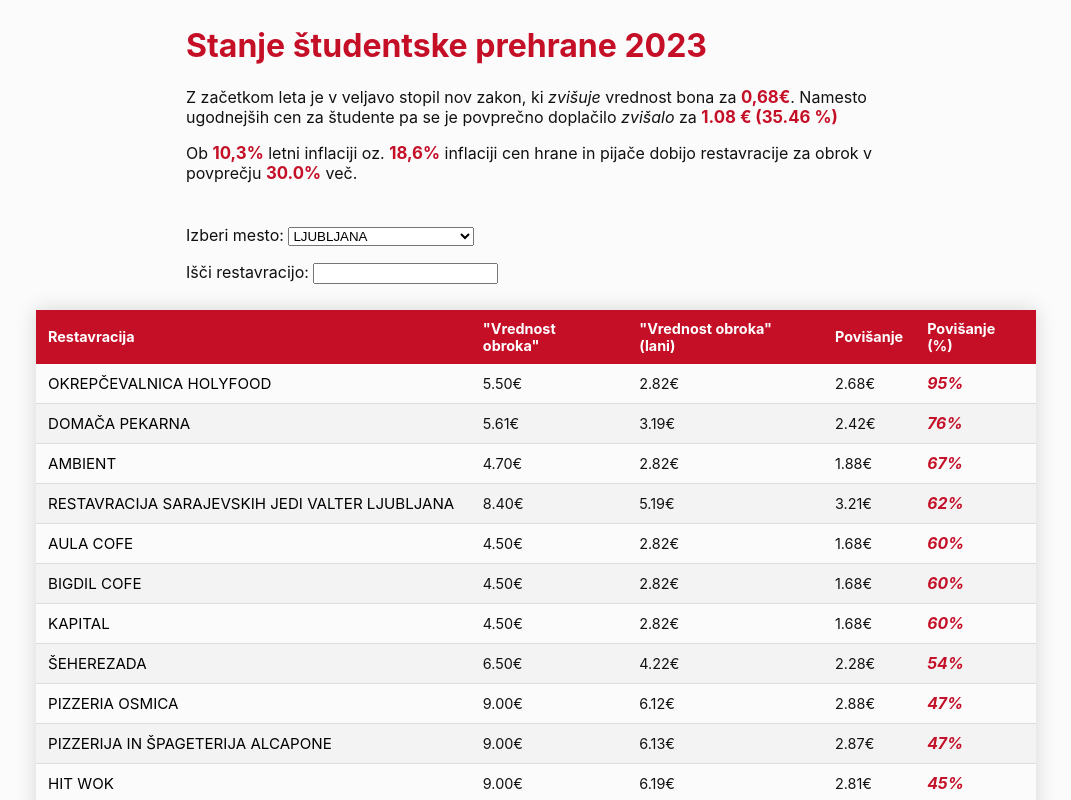
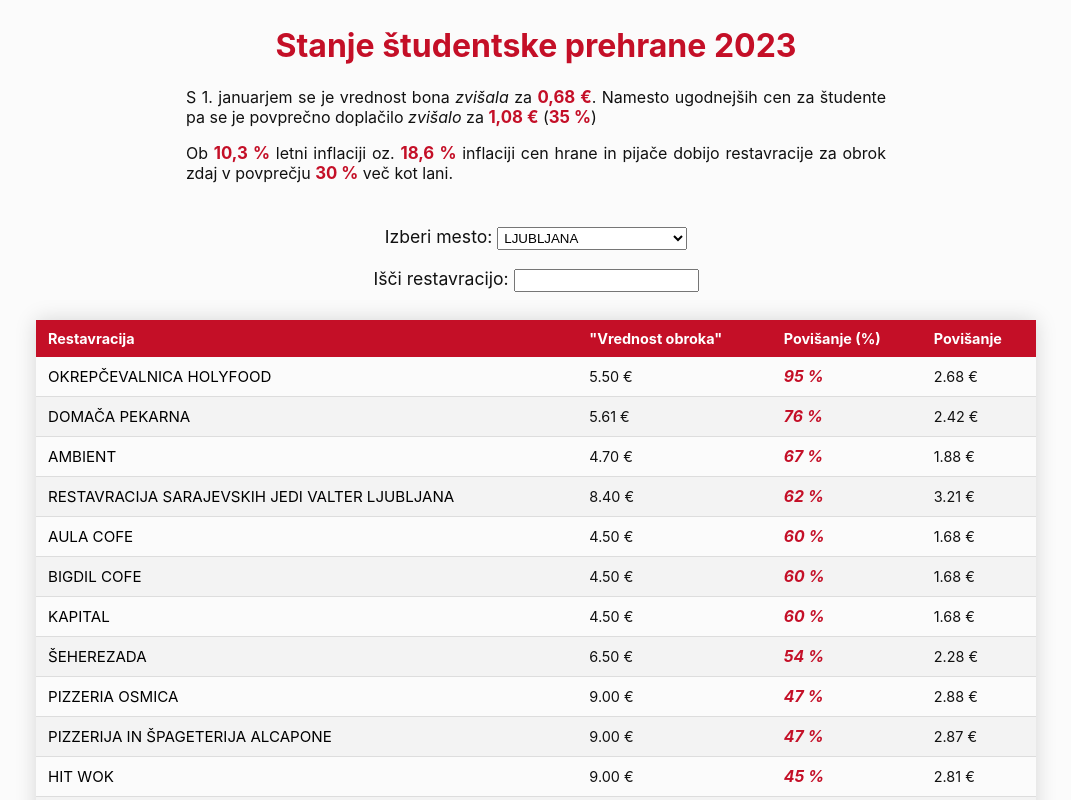
Before and after one commit to timkmecl/boni23, a React (Create React App) app: page / in a window 1280 px wide. Shown: the top 800 px of the page, without its empty margins (104-1175 px from the left). Built offline with nearby package versions, Linux system fonts and the light colour scheme.

Commit message:
changes to look and content

```diff
--- a/public/index.html
+++ b/public/index.html
@@ -6,8 +6,8 @@
     <meta name="viewport" content="width=device-width, initial-scale=1" />
     <meta name="theme-color" content="#000000" />
     <meta
-      name="description"
-      content="Web site created using create-react-app"
+      name="Prehranozlom"
+      content="Zvišanje cen študentske prehrane 2023"
     />
     <link rel="apple-touch-icon" href="%PUBLIC_URL%/logo192.png" />
     <!--
@@ -24,7 +24,7 @@
       work correctly both with client-side routing and a non-root public URL.
       Learn how to configure a non-root public URL by running `npm run build`.
     -->
-    <title>React App</title>
+    <title>Prehranozlom</title>
   </head>
   <body>
     <noscript>You need to enable JavaScript to run this app.</noscript>
--- a/src/App.js
+++ b/src/App.js
@@ -34,12 +34,12 @@
     <div className="App">
       <div className='main'>
         <h1>Stanje študentske prehrane 2023</h1>
-        <p>Z začetkom leta je v veljavo stopil nov zakon, ki <em>zvišuje</em> vrednost bona za <strong>0,68€</strong>.
-          Namesto ugodnejših cen za študente pa se je povprečno doplačilo <em>zvišalo</em> za <strong>1.08 € (35.46 %)</strong> </p>
-        <p>Ob <strong>10,3%</strong> letni inflaciji oz. <strong>18,6%</strong> inflaciji cen hrane in pijače
-          dobijo restavracije za obrok v povprečju <strong>30.0%</strong> več.</p>
+        <p>S 1. januarjem se je vrednost bona <em>zvišala</em> za <strong>0,68 €</strong>.
+          Namesto ugodnejših cen za študente pa se je povprečno doplačilo <em>zvišalo</em> za <strong>1,08 €</strong> (<strong>35 %</strong>) </p>
+        <p>Ob <strong>10,3 %</strong> letni inflaciji oz. <strong>18,6 %</strong> inflaciji cen hrane in pijače
+          dobijo restavracije za obrok zdaj v povprečju <strong>30 %</strong> več kot lani.</p>
       </div>
-      <div className='main'>
+      <div className='search'>
         <p>
           <label htmlFor="mesta">Izberi mesto: </label>
           <select name="mesta" id="mesta" value={mesto} onChange={handleMestoChange} >
@@ -50,7 +50,7 @@
         </p>
         <p>
           <label htmlFor="search">Išči restavracijo: </label>
-          <input type="text" name="search" id="search" value={search} onChange={handleSearchChange}/>
+          <input type="search" name="search" id="search" value={search} onChange={handleSearchChange}/>
         </p>
       </div>
       <div className='table'>
@@ -59,9 +59,8 @@
             <tr>
               <th>Restavracija</th>
               <th>"Vrednost obroka"</th>
-              <th>"Vrednost obroka" (lani)</th>
+              <th>Povišanje (%)</th>
               <th>Povišanje</th>
-              <th>Povišanje (%)</th>
             </tr>
           </thead>
           <tbody>
@@ -73,12 +72,11 @@
                       {item.lokal}
                     </a>
                   </td>
-                  <td>{item.cena.toFixed(2)}€</td>
-                  <td>{item.cena_old.toFixed(2)}€</td>
-                  <td>{item.cena_diff.toFixed(2)}€</td>
+                  <td>{item.cena.toFixed(2)} €</td>
                   <td className={`procent ${item.cena_diff_percent > 18.6 ? 'red' : ''} ${(item.doplacilo === 0) ? 'free' : ''}`}>
-                    {item.cena_diff_percent.toFixed(0)}%
+                    {item.cena_diff_percent.toFixed(0)} %
                   </td>
+                  <td>{item.cena_diff.toFixed(2)} €</td>
                 </tr>
               )
             })}
--- a/src/index.css
+++ b/src/index.css
@@ -22,12 +22,36 @@
   font-size: 1em;
 }
 
+.main p {
+  text-align: justify;
+}
+
+.main h1, .main h2 {
+  text-align: center;
+}
+
 strong, h1, h2 {
   color: rgb(196, 15, 39);
 }
 
 strong {
   font-size: 1.05em;
+}
+
+.search {
+  max-width: 600px;
+  margin: auto;
+  padding: 5px 25px;
+  font-size: 1.1em;
+  text-align: center;
+}
+
+.search p {
+  width: 100%;
+}
+
+.search input, .search select {
+  padding: 2px;
 }
 
 .table {
@@ -90,7 +114,7 @@
 
 td.procent.free,
 td.procent.red.free {
-  color: rgb(206, 178, 103);
+  color: rgb(184, 184, 184);
 }
 
 td.ime {
```
